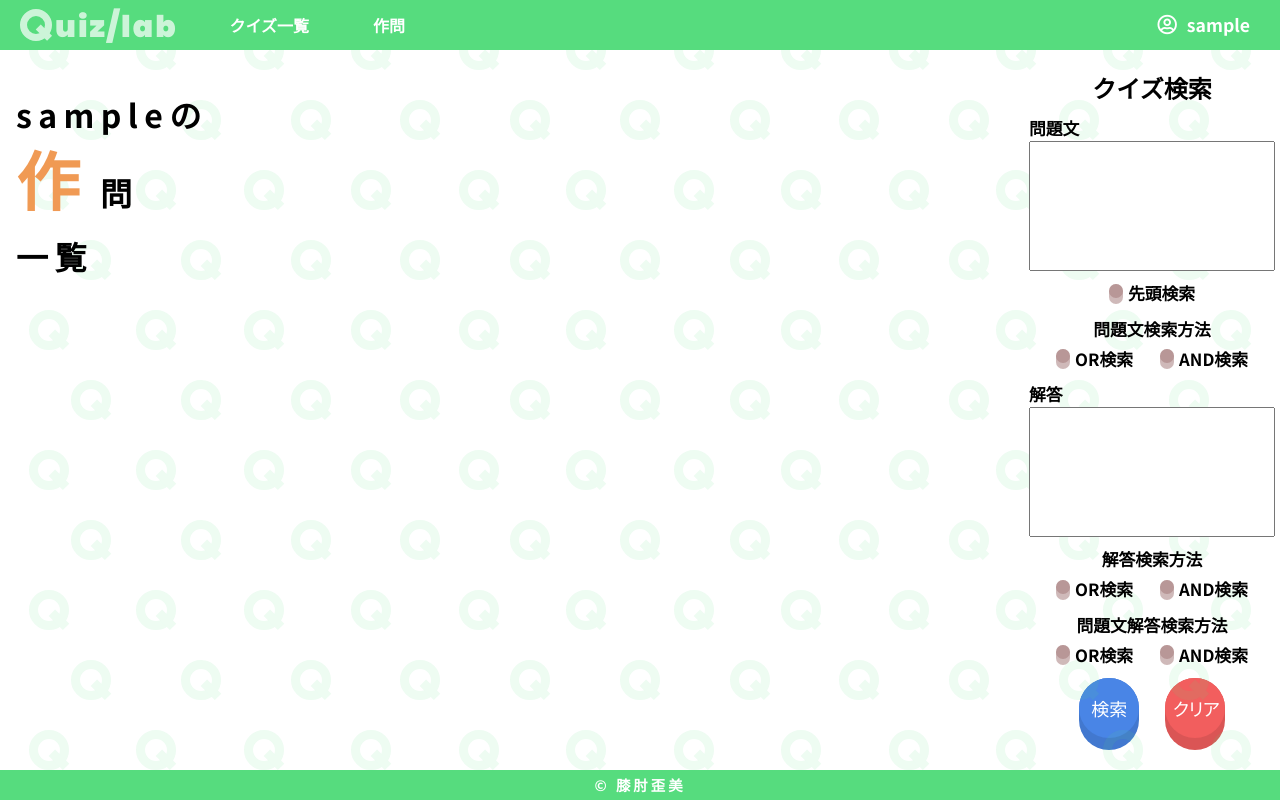
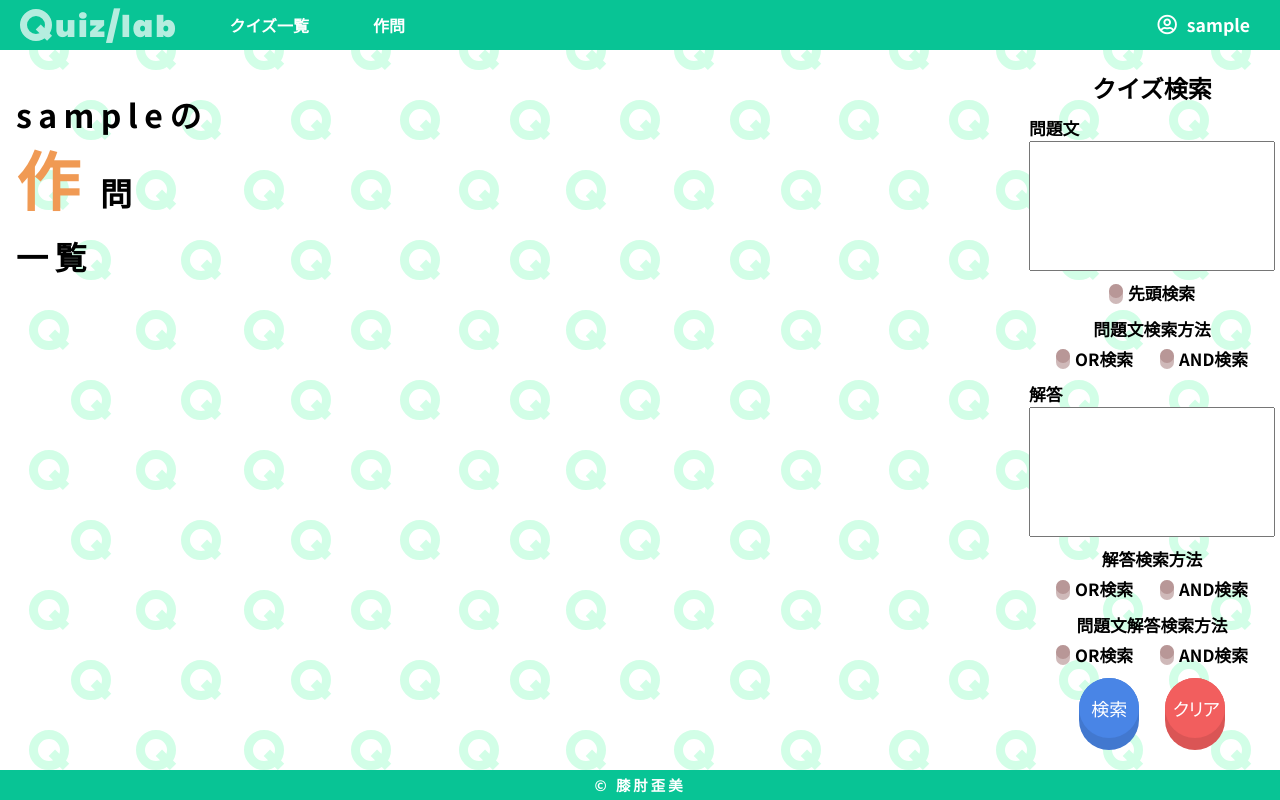
Before and after one commit to morihey-yabusaka/QuizSlashLab, a Django app: page /quiz/user/quiz/list in a window 1280 px wide. Run offline with Django 4.2, Linux system fonts and the light colour scheme; the visitor is signed in with stand-in values (Sample User, id 1); data that the repository does not hold is empty; parts of the project's set-up code (start-up, migrations or seed data) failed here and were passed over.

Commit message:
update list view design

```diff
--- a/app/static/css/style.css
+++ b/app/static/css/style.css
@@ -19,12 +19,14 @@ button {
 }
 
 :root {
+  --green-dark: #08C495;
+  --green: #3FF3A5;
+  --green-light: #92FCC2;
+  --green-white: #D2FEE7;
   --orange: #F09A54;
-  --green: #56DC7E;
   --red: #F25E5E;
   --blue: #4985E6;
   --purple: #9B66CC;
-  --green-dark: #24AD4E;
   --blue-dark: #1D65D7;
   --orange-rgb: 240, 154, 84;
   --green-rgb: 86, 220, 126;
@@ -191,12 +193,12 @@ body > .back {
   left: -3%;
   width: 106%;
   height: 100vh;
-  z-index: -1;
+  z-index: -10;
   pointer-events: none;
 }
 body > .back .icon {
   --size: 40px;
-  opacity: 0.1;
+  --color: var(--green-white);
 }
 body > .back .line {
   display: flex;
@@ -215,7 +217,7 @@ header {
   align-items: center;
   width: 100%;
   height: var(--header-height);
-  background-color: var(--green);
+  background-color: var(--green-dark);
   color: #fff;
   z-index: 6;
 }
@@ -232,7 +234,6 @@ header .logo {
 }
 header .logo .icon {
   --color: #fff;
-  --inner: var(--green);
   --size: 32px;
 }
 header .logo .text {
@@ -349,7 +350,7 @@ footer {
   letter-spacing: 3px;
   font-weight: bold;
   color: #fff;
-  background-color: var(--green);
+  background-color: var(--green-dark);
 }
 
 .widget_parent {
--- a/app/static/scss/_root.scss
+++ b/app/static/scss/_root.scss
@@ -1,12 +1,15 @@
 @import url('https://fonts.googleapis.com/css2?family=Noto+Sans+JP:wght@100;300;400;500;700;900&family=Poppins:wght@900&display=swap');
 
 :root {
+  --green-dark: #08C495;
+  --green: #3FF3A5;
+  --green-light: #92FCC2;
+  --green-white: #D2FEE7;
   --orange: #F09A54;
-  --green: #56DC7E;
   --red: #F25E5E;
   --blue: #4985E6;
   --purple: #9B66CC;
-  --green-dark: #24AD4E;
+  // --green-dark: #24AD4E;
   --blue-dark: #1D65D7;
   --orange-rgb: 240, 154, 84;
   --green-rgb: 86, 220, 126;
--- a/app/static/scss/comp/_background.scss
+++ b/app/static/scss/comp/_background.scss
@@ -8,12 +8,12 @@ body > .back {
   left: -3%;
   width: 106%;
   height: 100vh;
-  z-index: -1;
+  z-index: -10;
   pointer-events: none;
 
   .icon {
     --size: 40px;
-    opacity: .1;
+    --color: var(--green-white);
   }
 
   .line {
--- a/app/static/scss/comp/_footer.scss
+++ b/app/static/scss/comp/_footer.scss
@@ -9,5 +9,5 @@ footer {
   letter-spacing: 3px;
   font-weight: bold;
   color: #fff;
-  background-color: var(--green);
+  background-color: var(--green-dark);
 }
--- a/app/static/scss/comp/_header.scss
+++ b/app/static/scss/comp/_header.scss
@@ -3,7 +3,7 @@ header {
   align-items: center;
   width: 100%;
   height: var(--header-height);
-  background-color: var(--green);
+  background-color: var(--green-dark);
   color: #fff;
   z-index: 6;
 
@@ -20,7 +20,6 @@ header {
 
     .icon {
       --color: #fff;
-      --inner: var(--green);
       --size: 32px;
     }
     .text {
@@ -71,7 +70,7 @@ header {
       }
 
       &:hover {
-        color: var(--green) !important;
+        color: var(--green-dark) !important;
 
         &:before {
           background-color: #fff;
@@ -125,7 +124,7 @@ header {
       }
 
       .user_menu {
-        background-color: var(--green);
+        background-color: var(--green-dark);
 
         .menuitem {
 
@@ -143,7 +142,7 @@ header {
           &:hover {
 
             a {
-              color: var(--green);
+              color: var(--green-dark);
               background-color: #fff;
             }
           }
```
Also changed, not shown: other parts of app/static/css/style.css (+17 -11 lines), app/static/scss/quiz/_list.scss (+15 -8 lines), app/views/quiz/list.py (+11 -11 lines), 1 other file.
